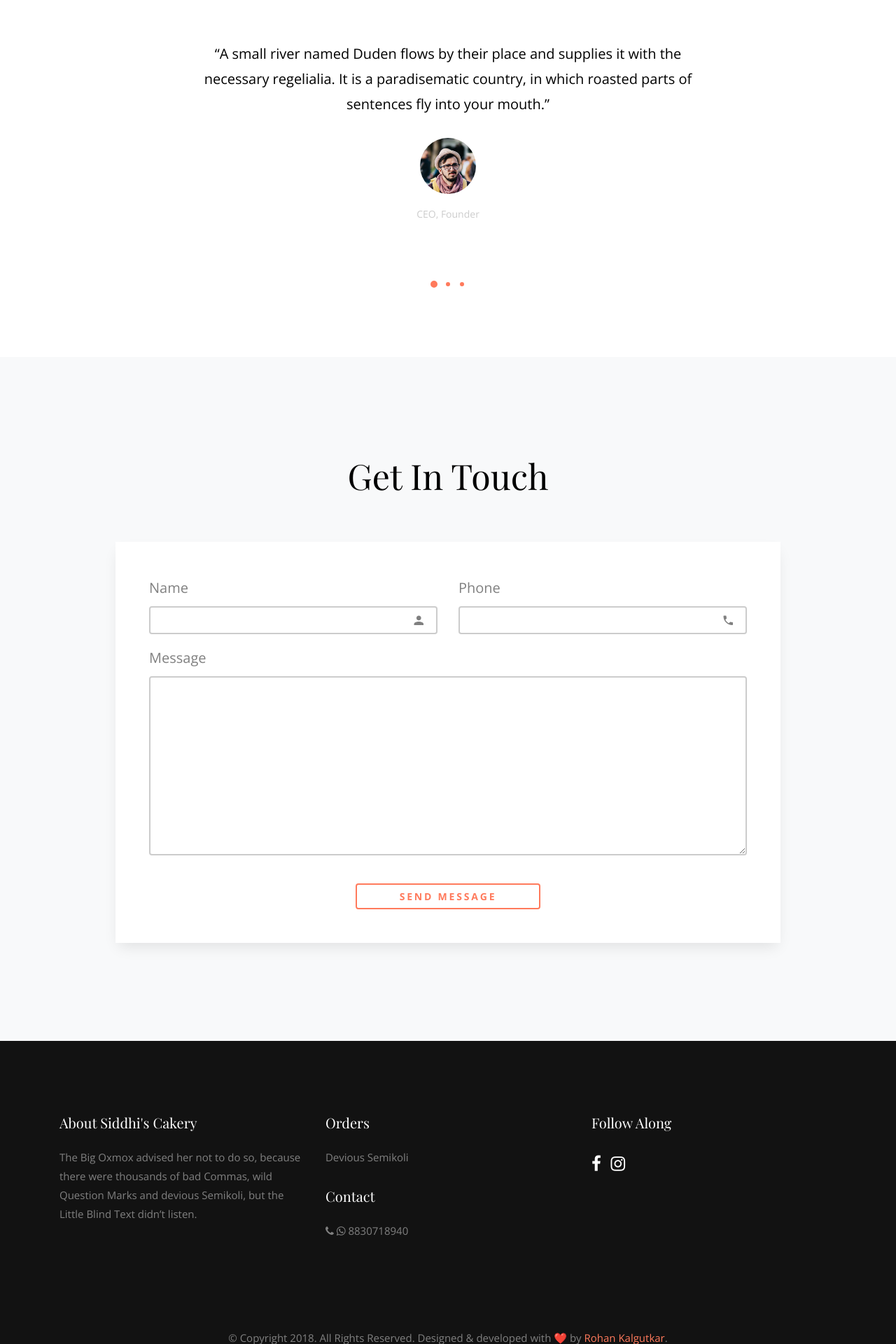
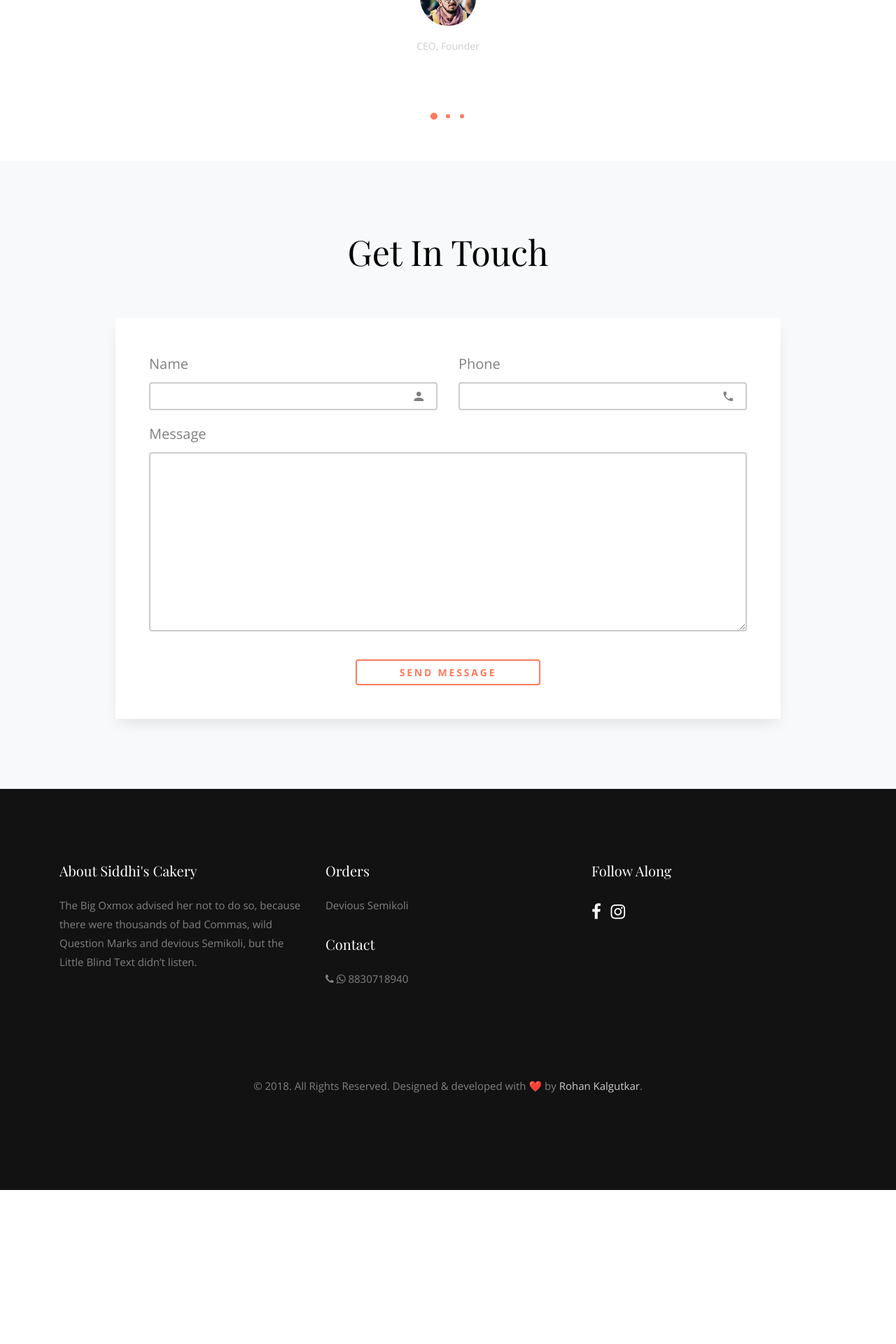
Before and after one commit to rohankalgutkar/siddhis-bakery, a PHP site: page / in a window 1280 px wide. Shown: the part 4240-6160 px from the top of the page at 70% size. After the commit the page ends 5940 px from the top, so only its background shows below. Run offline with PHP 8.4, Linux system fonts and the light colour scheme; some web fonts are replaced.

Commit message:
New changes

```diff
--- a/css/style.css
+++ b/css/style.css
@@ -13,6 +13,10 @@
 
 p, ul, ol {
   margin-bottom: 30px;
+}
+
+.footer-a {
+  color: #ccc !important
 }
 
 a {
@@ -1164,7 +1168,7 @@
 }
 
 .section {
-  padding: 7em 0;
+  padding: 5em 0;
   z-index: 2;
   position: relative;
 }
--- a/index.html
+++ b/index.php
@@ -654,7 +654,7 @@
 
             <div class="row pt-5">
               <div class="col-md-12 text-center">
-                <p>&copy; Copyright 2018. All Rights Reserved. Designed &amp; developed with ❤️ by <a href="https://rohankalgutkar.in/">Rohan Kalgutkar</a>.</p>
+                <p>&copy; <?php echo date("Y"); ?>. All Rights Reserved. Designed &amp; developed with ❤️ by <a class="footer-a" href="https://rohankalgutkar.in/">Rohan Kalgutkar</a>.</p>
               </div>
             </div>
           </div>
@@ -680,9 +680,6 @@
 
     <script src="js/aos.js"></script>
 
-
-    <!-- <script src="https://maps.googleapis.com/maps/api/js?key=AIzaSyBVWaKrjvy3MaE7SQ74_uJiULgl1JY0H2s&sensor=false"></script> -->
-
     <script src="js/main.js"></script>
   </body>
 </html>
```
Also changed, not shown: 1 other file.
